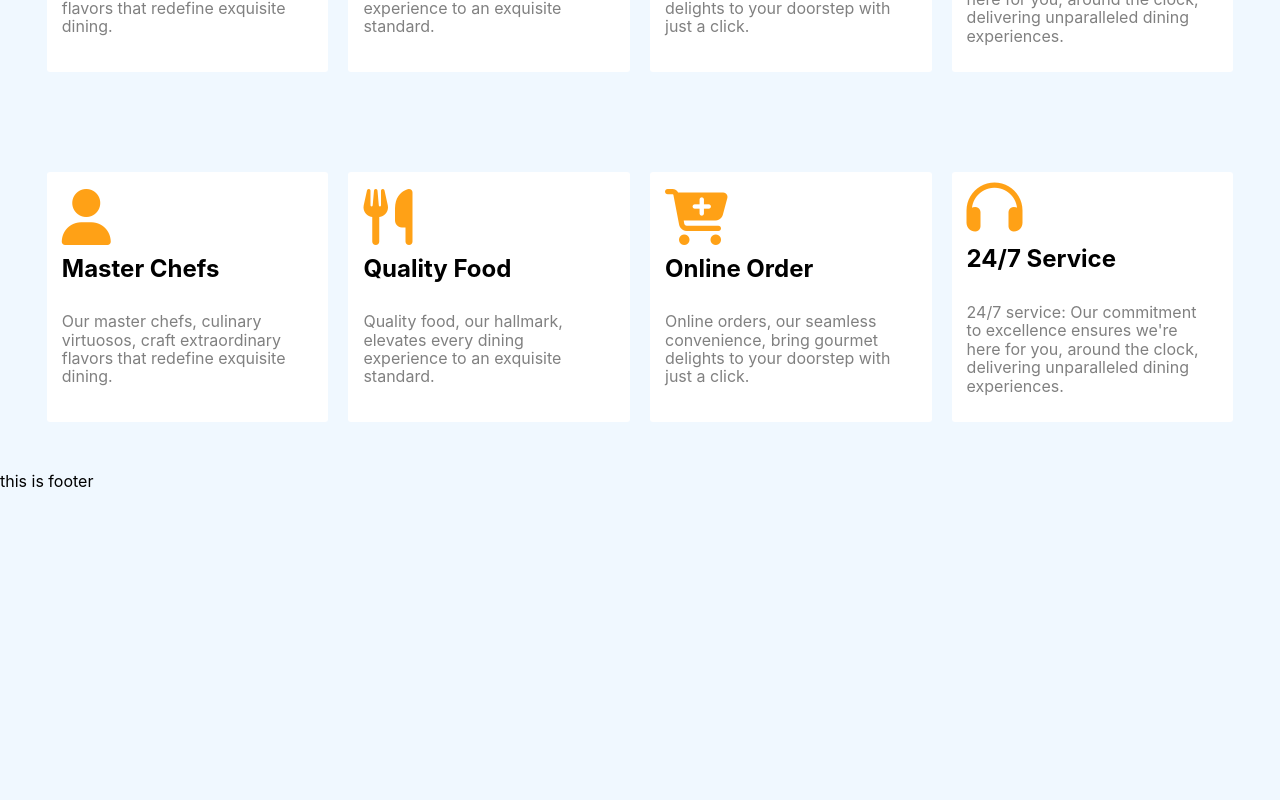
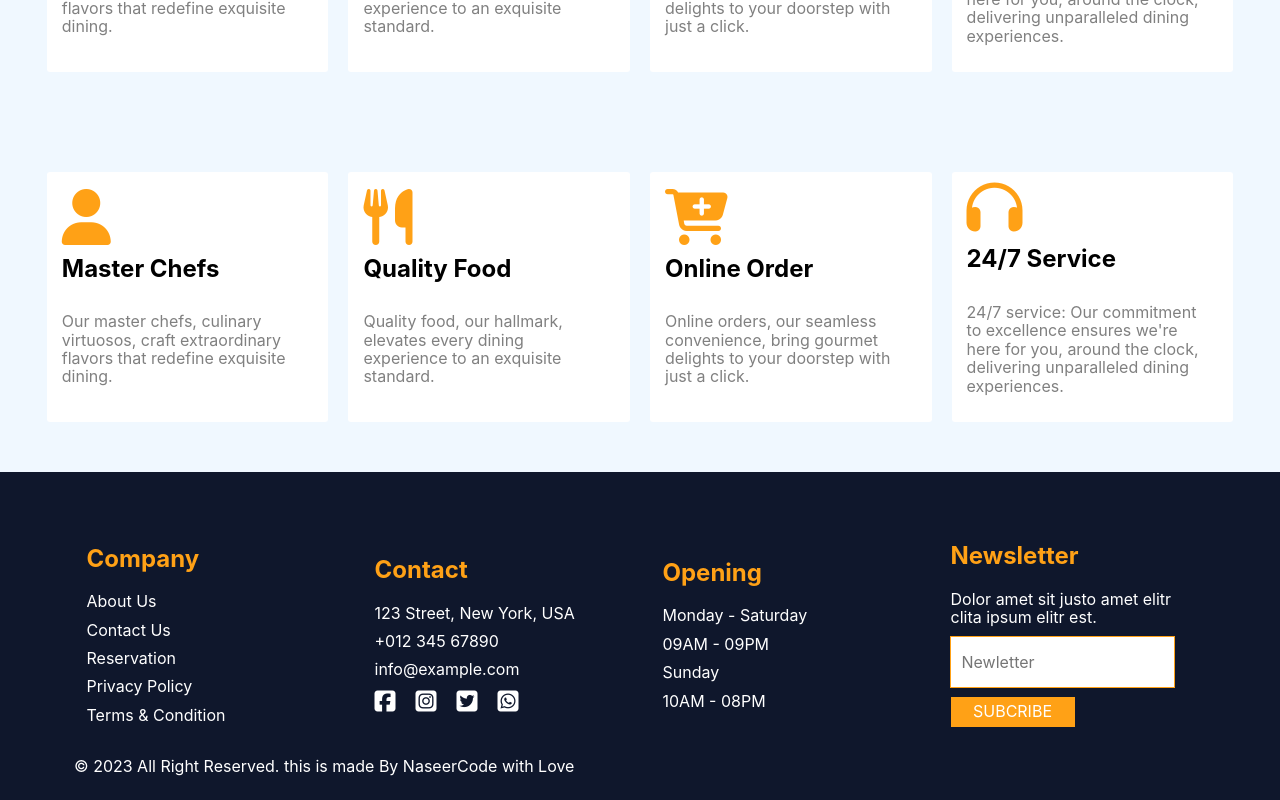
Before and after one commit to naseer4864/mealsmingle, a React (Create React App) app: page /Services in a window 1280 px wide. Shown: the part 383-1183 px from the top of the page. Before the commit the page ends 874 px from the top, so only its background shows below. Built offline with nearby package versions, Linux system fonts and the light colour scheme; no server answers.

Commit message:
added footer

```diff
--- a/src/Routes/Footer.jsx
+++ b/src/Routes/Footer.jsx
@@ -1,7 +1,46 @@
+import { Link } from "react-router-dom";
+
 const Footer = () => {
     return (
         <div className="footer-container">
-            this is footer
+            <div className="box-wrapper">
+            <div className="box">
+                <h2>Company</h2>
+                <Link>About Us</Link>
+                <Link>Contact Us</Link>
+                <Link>Reservation</Link>
+                <Link>Privacy Policy</Link>
+                <Link>Terms & Condition</Link>
+            </div>
+            <div className="box">
+                <h2>Contact</h2>
+                <Link>123 Street, New York, USA</Link>
+                <Link>+012 345 67890</Link>
+                <Link>info@example.com</Link>
+                <div className="social">
+                <i className="fa-brands fa-square-facebook"></i>
+                <i className="fa-brands fa-square-instagram"></i>
+                <i className="fa-brands fa-square-twitter"></i>
+                <i className="fa-brands fa-square-whatsapp"></i>
+                </div>
+            </div>
+            <div className="box">
+                <h2>Opening</h2>
+                <Link>Monday - Saturday</Link>
+                <Link>09AM - 09PM</Link>
+                <Link>Sunday</Link>
+                <Link>10AM - 08PM</Link>
+            </div>
+            <div className="box">
+                <h2>Newsletter</h2>
+                <p>Dolor amet sit justo amet elitr clita ipsum elitr est.</p>
+                <input type="text" placeholder="Newletter" />
+                <button>SUBCRIBE</button>
+            </div>
+            </div>
+            <div className="bottom">
+                <p>&copy; 2023 All Right Reserved. this is made By NaseerCode with Love</p>
+            </div>
         </div>
      );
 }
--- a/src/index.css
+++ b/src/index.css
@@ -793,3 +793,107 @@ code {
   animation:s6 2s infinite ;
 }
 @keyframes s6 {to{transform: rotate(1turn)}}
+
+
+
+
+.footer-container {
+  width: 100%;
+  display: flex;
+  justify-content: center;
+  align-items: center;
+  flex-direction: column;
+  background-color: rgb(15,23,44);
+}
+
+.box-wrapper {
+  width: 90%;
+  display: flex;
+  justify-content: center;
+  align-items: center;
+  margin: 40px 15px 0px 0px ;
+}
+
+.box-wrapper > .box {
+  width: 23%;
+  margin: 20px;
+  display: flex;
+  align-items: flex-start;
+  flex-direction: column;
+  gap: 10px;
+}
+
+.box-wrapper > .box h2 {
+  padding: 10px;
+  color: #FFA116;
+}
+
+.box-wrapper > .box p {
+  padding-left: 10px;
+  color: white;
+}
+
+.box-wrapper > .box a {
+  color: white;
+  text-decoration: none;
+  padding-left: 10px;
+}
+
+.box-wrapper > .box a:hover {
+  transition: 0.3s ease-in-out;
+  padding-left: 15px;
+  color: #FFA116;
+}
+
+.box-wrapper .box input {
+  margin-left: 10px;
+  height: 50px;
+  width: 90%;
+  padding-left: 10px;
+  outline: 1px solid #FFA116;
+  border: 1px solid white;
+}
+
+.box-wrapper .box button {
+  margin-left: 10px;
+  height: 30px;
+  width: 50%;
+  background-color: #FFA116;
+  color: white;
+  outline: none;
+  border: none;
+  cursor: pointer;
+}
+
+.bottom {
+  width: 90%;
+  margin-bottom: 15px;
+}
+
+.bottom p {
+  padding: 10px;
+  color: white;
+}
+
+.social {
+  margin-left: 10px;
+  gap: 20px;
+  display: flex;
+}
+
+.social .fa-brands {
+  color: white;
+  font-size: 1.5rem;
+}
+
+@media screen and (max-width:650px) {
+  .box-wrapper {
+    flex-direction: column;
+  }
+
+  .box-wrapper .box {
+    margin: 10px;
+    width: 100%;
+    height: fit-content;
+  }
+}
```
